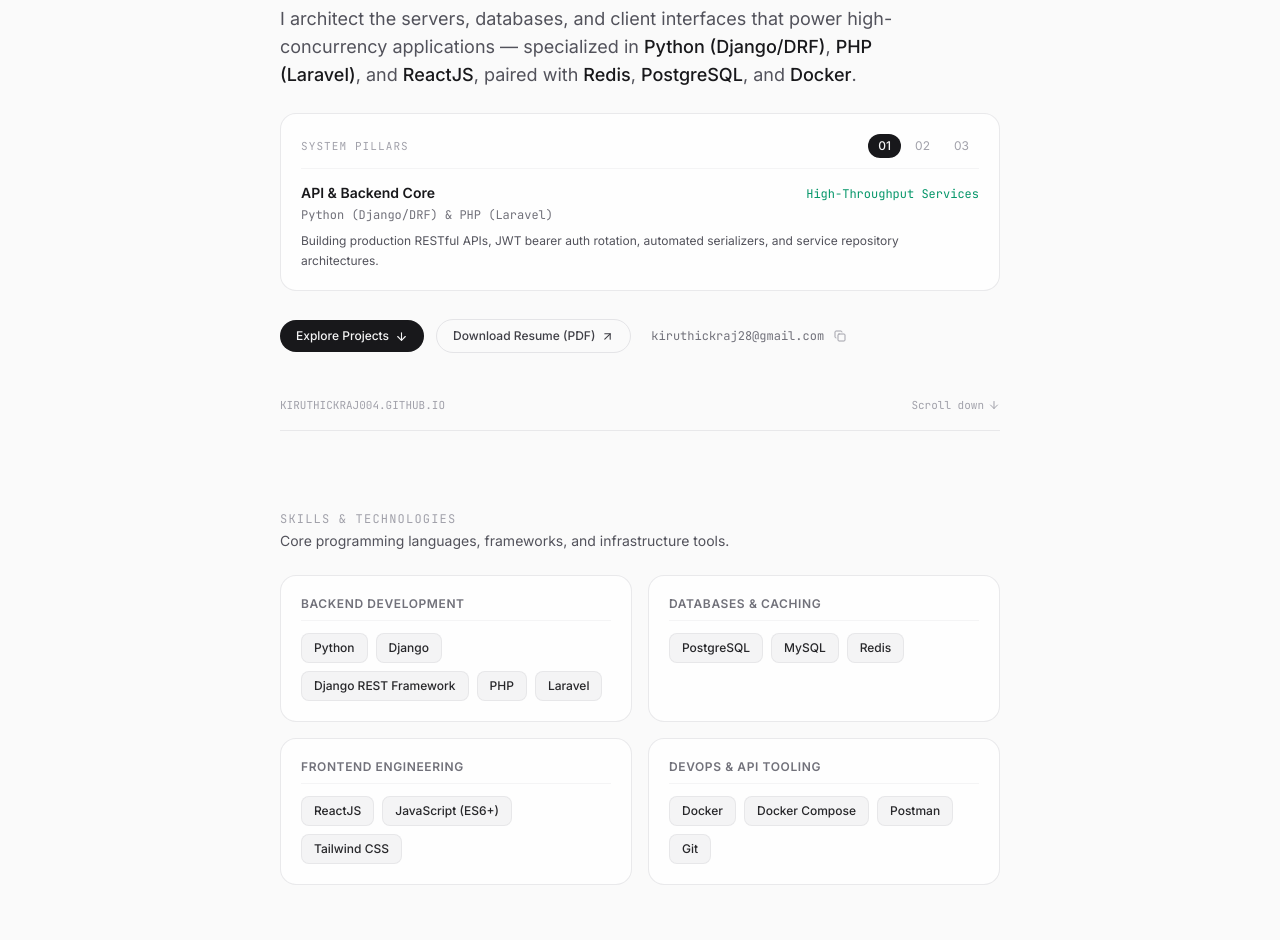
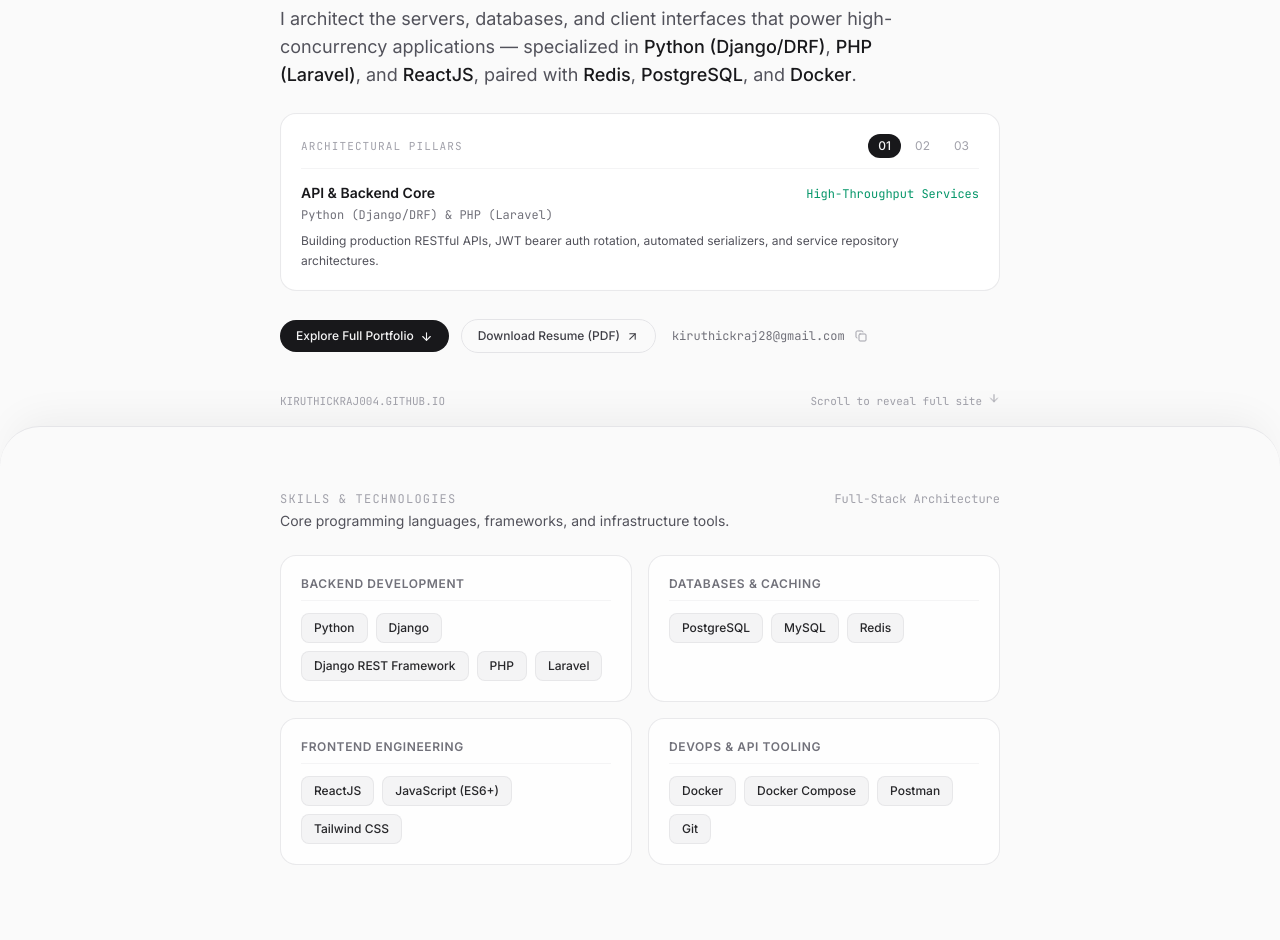
Before and after one commit to Kiruthickraj004/kiruthickraj004.github.io, a React (Vite) app: page /#home in a window 1280 px wide. Shown: the part 352-1292 px from the top of the page. Built offline with nearby package versions, Linux system fonts and the light colour scheme.

Commit message:
feat: optical parallax depth transition between starter hero and full website

```diff
--- a/src/pages/HomePage.jsx
+++ b/src/pages/HomePage.jsx
@@ -1,5 +1,5 @@
 import React, { useState, useEffect } from 'react';
-import { ArrowDown, ArrowUpRight, Mail, Copy, Check, Clock, Server, Database, Globe } from 'lucide-react';
+import { ArrowDown, ArrowUpRight, Mail, Copy, Check, Clock } from 'lucide-react';
 import { personalInfo, projectsData } from '../data/portfolioData';
 import GithubIcon from '../components/GithubIcon';
 
@@ -7,9 +7,27 @@ export default function HomePage({ setActivePage }) {
   const [copiedEmail, setCopiedEmail] = useState(false);
   const [activeStackTab, setActiveStackTab] = useState(0);
   const [localTime, setLocalTime] = useState('');
+  const [scrollY, setScrollY] = useState(0);
 
   const featuredProjects = projectsData.filter(p => p.featured);
 
+  // Parallax scroll listener with requestAnimationFrame for 60fps smoothness
+  useEffect(() => {
+    let ticking = false;
+    const handleScroll = () => {
+      if (!ticking) {
+        window.requestAnimationFrame(() => {
+          setScrollY(window.scrollY);
+          ticking = false;
+        });
+        ticking = true;
+      }
+    };
+    window.addEventListener('scroll', handleScroll, { passive: true });
+    return () => window.removeEventListener('scroll', handleScroll);
+  }, []);
+
+  // Live India Standard Time Clock
   useEffect(() => {
     const updateClock = () => {
       const now = new Date();
@@ -32,6 +50,13 @@ export default function HomePage({ setActivePage }) {
     setTimeout(() => setCopiedEmail(false), 2000);
   };
 
+  const scrollToContent = () => {
+    const contentEl = document.getElementById('full-website-content');
+    if (contentEl) {
+      contentEl.scrollIntoView({ behavior: 'smooth' });
+    }
+  };
+
   // Traditional categorized skills (clean names only as requested)
   const traditionalSkills = [
     {
@@ -52,7 +77,7 @@ export default function HomePage({ setActivePage }) {
     }
   ];
 
-  // Impressive starter architectural tiers for the hero
+  // Architectural pillars for the hero
   const heroTiers = [
     {
       label: "API & Backend Core",
@@ -74,16 +99,26 @@ export default function HomePage({ setActivePage }) {
     }
   ];
 
+  // Optical Parallax Calculations (whisper-quiet, minimal)
+  const heroTranslateY = Math.min(scrollY * 0.35, 220);
+  const heroOpacity = Math.max(0, 1 - scrollY / 620);
+  const heroScale = Math.max(0.94, 1 - scrollY * 0.00025);
+
   return (
-    <div className="max-w-3xl mx-auto px-4 sm:px-6 space-y-20 pb-20">
+    <div className="relative">
 
-      {/* ========================================================= */}
-      {/* 1. STANDALONE IMPRESSIVE STARTER HERO (NEW IDEA & LAYOUT) */}
-      {/* ========================================================= */}
-      <section className="min-h-[78vh] flex flex-col justify-between pt-6 sm:pt-10 pb-4 border-b border-zinc-200/80 dark:border-zinc-800/80">
-
-        {/* Top Spec Header Bar */}
-        <div className="flex flex-wrap items-center justify-between gap-3 text-xs font-mono border-b border-zinc-100 dark:border-zinc-800/60 pb-3">
+      {/* ========================================================================= */}
+      {/* 1. IMMERSIVE STARTER HERO (PARALLAX LAYER 1 - GENTLY GLIDES IN BACKGROUND) */}
+      {/* ========================================================================= */}
+      <section
+        className="relative z-10 min-h-[82vh] sm:min-h-[88vh] flex flex-col justify-between max-w-3xl mx-auto px-4 sm:px-6 pt-6 sm:pt-10 pb-16 transition-transform duration-75 ease-out will-change-transform"
+        style={{
+          transform: `translateY(${heroTranslateY}px) scale(${heroScale})`,
+          opacity: heroOpacity
+        }}
+      >
+        {/* Top Specification Bar */}
+        <div className="flex flex-wrap items-center justify-between gap-3 text-xs font-mono border-b border-zinc-200/80 dark:border-zinc-800/80 pb-3">
           <div className="flex items-center gap-2">
             <span className="w-2 h-2 rounded-full bg-emerald-500 animate-pulse-subtle" />
             <span className="font-semibold text-zinc-900 dark:text-zinc-100">
@@ -105,7 +140,7 @@ export default function HomePage({ setActivePage }) {
           </div>
         </div>
 
-        {/* Centerpiece: Grand Statement & Subtext */}
+        {/* Centerpiece: Grand Statement & Interactive System Pillars */}
         <div className="space-y-6 my-auto py-8">
           <div className="space-y-3">
             <h1 className="text-3xl sm:text-5xl lg:text-6xl font-semibold tracking-tight text-zinc-900 dark:text-zinc-50 leading-[1.12]">
@@ -116,11 +151,11 @@ export default function HomePage({ setActivePage }) {
             </p>
           </div>
 
-          {/* NEW IDEA: Interactive Architectural Showcase Strip */}
-          <div className="p-4 sm:p-5 rounded-2xl border border-zinc-200/80 dark:border-zinc-800/80 bg-white/80 dark:bg-zinc-900/40 space-y-3.5 shadow-xs">
+          {/* Interactive Architectural System Showcase Card */}
+          <div className="p-4 sm:p-5 rounded-2xl border border-zinc-200/80 dark:border-zinc-800/80 bg-white/85 dark:bg-zinc-900/50 backdrop-blur-sm space-y-3.5 shadow-xs">
             <div className="flex flex-wrap items-center justify-between gap-2 border-b border-zinc-100 dark:border-zinc-800/60 pb-2.5">
               <span className="text-[11px] font-mono text-zinc-400 uppercase tracking-widest">
-                System Pillars
+                Architectural Pillars
               </span>
               <div className="flex items-center gap-1">
                 {heroTiers.map((tier, idx) => (
@@ -157,15 +192,15 @@ export default function HomePage({ setActivePage }) {
             </div>
           </div>
 
-          {/* Quick Actions */}
+          {/* Quick Action Anchors */}
           <div className="flex flex-wrap items-center gap-3 pt-1">
-            <a
-              href="#selected-projects"
+            <button
+              onClick={scrollToContent}
               className="inline-flex items-center gap-1.5 px-4 py-2 rounded-full bg-zinc-900 dark:bg-zinc-100 text-zinc-100 dark:text-zinc-900 text-xs font-medium hover:opacity-90 transition-opacity"
             >
-              <span>Explore Projects</span>
+              <span>Explore Full Portfolio</span>
               <ArrowDown size={13} />
-            </a>
+            </button>
 
             <a
               href="./Kiruthickraj_Resume.pdf"
@@ -177,7 +212,7 @@ export default function HomePage({ setActivePage }) {
               <ArrowUpRight size={13} />
             </a>
 
-            <div className="flex items-center gap-1.5 pl-2 text-xs">
+            <div className="flex items-center gap-1.5 pl-1 text-xs">
               <a
                 href={`mailto:${personalInfo.email}`}
                 className="font-mono text-zinc-500 hover:text-zinc-900 dark:hover:text-zinc-100 transition-colors"
@@ -195,21 +230,31 @@ export default function HomePage({ setActivePage }) {
           </div>
         </div>
 
-        {/* Bottom Anchor / Scroll Prompt */}
-        <div className="flex items-center justify-between text-[11px] font-mono text-zinc-400 dark:text-zinc-500 pt-3">
+        {/* Parallax Downward Scroll Cue */}
+        <div
+          onClick={scrollToContent}
+          className="flex items-center justify-between text-[11px] font-mono text-zinc-400 dark:text-zinc-500 pt-2 cursor-pointer hover:text-zinc-700 dark:hover:text-zinc-300 transition-colors"
+        >
           <span>KIRUTHICKRAJ004.GITHUB.IO</span>
-          <span className="flex items-center gap-1">
-            <span>Scroll down</span>
-            <ArrowDown size={12} />
+          <span className="flex items-center gap-1.5">
+            <span>Scroll to reveal full site</span>
+            <ArrowDown size={12} className="animate-bounce" />
           </span>
         </div>
-
       </section>
 
-      {/* ========================================================= */}
-      {/* 2. TRADITIONAL SKILLS SECTION (FAMILIAR CATEGORIZED CARDS) */}
-      {/* ========================================================= */}
+      {/* ========================================================================= */}
+      {/* 2. THE FULL WEBSITE (PARALLAX LAYER 2 - SLIDES SMOOTHLY OVER THE HERO)   */}
+      {/* ========================================================================= */}
+      <div
+        id="full-website-content"
+        className="relative z-20 -mt-8 sm:-mt-12 rounded-t-[32px] sm:rounded-t-[40px] border-t border-zinc-200/90 dark:border-zinc-800/90 bg-[#fafafa] dark:bg-[#09090b] shadow-[0_-20px_40px_-15px_rgba(0,0,0,0.06)] dark:shadow-[0_-20px_40px_-15px_rgba(0,0,0,0.5)] pt-12 sm:pt-16 pb-20 transition-colors"
+      >
+        <div className="max-w-3xl mx-auto px-4 sm:px-6 space-y-16 sm:space-y-20">
+
+          {/* Section A: Traditional Categorized Skills (Names Only) */}
           <section className="space-y-6">
+            <div className="flex flex-col sm:flex-row sm:items-baseline justify-between gap-1">
               <div>
                 <h2 className="text-xs font-mono uppercase tracking-widest text-zinc-400 dark:text-zinc-500">
                   Skills & Technologies
@@ -218,13 +263,17 @@ export default function HomePage({ setActivePage }) {
                   Core programming languages, frameworks, and infrastructure tools.
                 </p>
               </div>
+              <span className="text-xs font-mono text-zinc-400 hidden sm:inline">
+                Full-Stack Architecture
+              </span>
+            </div>
 
             {/* Traditional Categorized Card Grid */}
             <div className="grid grid-cols-1 sm:grid-cols-2 gap-4">
               {traditionalSkills.map((group) => (
                 <div
                   key={group.category}
-              className="p-5 rounded-2xl border border-zinc-200/80 dark:border-zinc-800/80 bg-white/70 dark:bg-zinc-900/30 space-y-3"
+                  className="p-5 rounded-2xl border border-zinc-200/80 dark:border-zinc-800/80 bg-white/70 dark:bg-zinc-900/40 space-y-3"
                 >
                   <h3 className="text-xs font-semibold uppercase tracking-wider text-zinc-500 dark:text-zinc-400 border-b border-zinc-100 dark:border-zinc-800/60 pb-2">
                     {group.category}
@@ -246,10 +295,8 @@ export default function HomePage({ setActivePage }) {
             </div>
           </section>
 
-      {/* ========================================================= */}
-      {/* 3. SELECTED PROJECTS                                     */}
-      {/* ========================================================= */}
-      <section id="selected-projects" className="space-y-6 pt-4 border-t border-zinc-200/80 dark:border-zinc-800/80">
+          {/* Section B: Selected Projects */}
+          <section className="space-y-6 pt-6 border-t border-zinc-200/80 dark:border-zinc-800/80">
             <div className="flex items-baseline justify-between">
               <div>
                 <h2 className="text-xs font-mono uppercase tracking-widest text-zinc-400 dark:text-zinc-500">
@@ -268,11 +315,11 @@ export default function HomePage({ setActivePage }) {
               </button>
             </div>
 
-        <div className="space-y-3">
+            <div className="space-y-3.5">
               {featuredProjects.map((project) => (
                 <div
                   key={project.id}
-              className="p-5 rounded-2xl border border-zinc-200/80 dark:border-zinc-800/80 bg-white/70 dark:bg-zinc-900/30 hover:border-zinc-300 dark:hover:border-zinc-700 transition-colors space-y-2.5"
+                  className="p-5 rounded-2xl border border-zinc-200/80 dark:border-zinc-800/80 bg-white/70 dark:bg-zinc-900/40 hover:border-zinc-300 dark:hover:border-zinc-700 transition-colors space-y-2.5"
                 >
                   <div className="flex flex-col sm:flex-row sm:items-baseline justify-between gap-1">
                     <h3 className="text-base font-semibold text-zinc-900 dark:text-zinc-100">
@@ -322,9 +369,7 @@ export default function HomePage({ setActivePage }) {
             </div>
           </section>
 
-      {/* ========================================================= */}
-      {/* 4. DIRECT CONTACT DETAILS AT LAST (NO FORM)               */}
-      {/* ========================================================= */}
+          {/* Section C: Direct Contact Coordinates (No Form) */}
           <section className="pt-6 border-t border-zinc-200/80 dark:border-zinc-800/80 space-y-4">
             <div>
               <h2 className="text-xs font-mono uppercase tracking-widest text-zinc-400 dark:text-zinc-500">
@@ -338,7 +383,7 @@ export default function HomePage({ setActivePage }) {
               </p>
             </div>
 
-        <div className="p-5 rounded-2xl border border-zinc-200/80 dark:border-zinc-800/80 bg-white/70 dark:bg-zinc-900/30 flex flex-col sm:flex-row sm:items-center justify-between gap-4">
+            <div className="p-5 rounded-2xl border border-zinc-200/80 dark:border-zinc-800/80 bg-white/70 dark:bg-zinc-900/40 flex flex-col sm:flex-row sm:items-center justify-between gap-4">
               <div className="space-y-2">
                 <div className="flex items-center gap-2">
                   <Mail size={15} className="text-zinc-400" />
@@ -386,5 +431,8 @@ export default function HomePage({ setActivePage }) {
           </section>
 
         </div>
+      </div>
+
+    </div>
   );
 }
```
Lines whose indentation alone changed are shown as unchanged.
